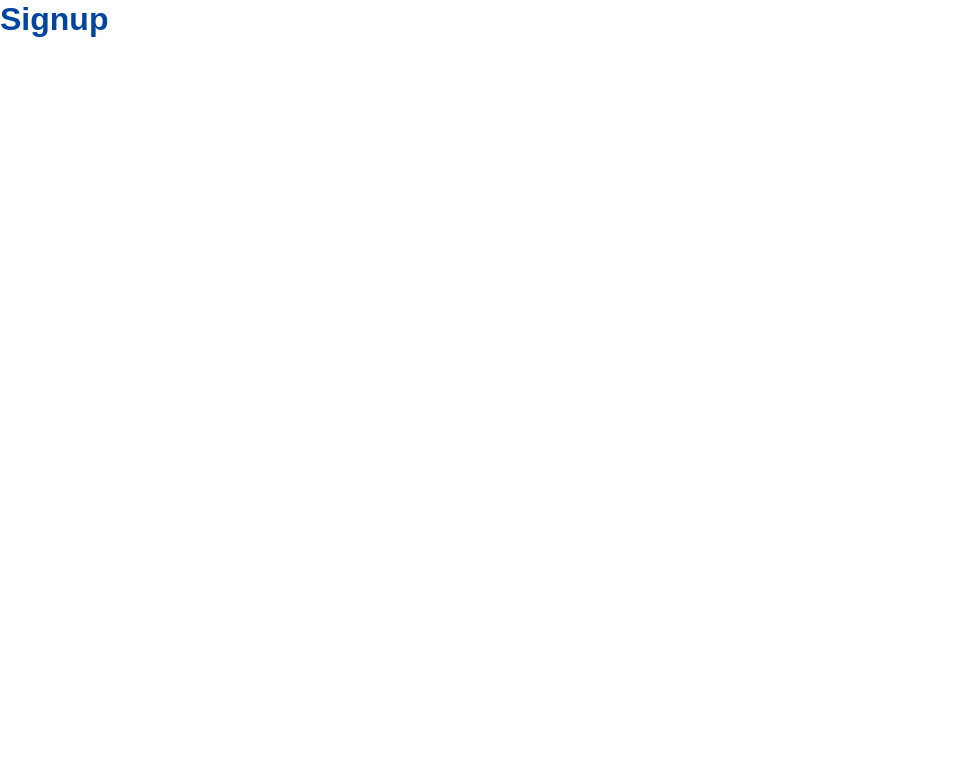
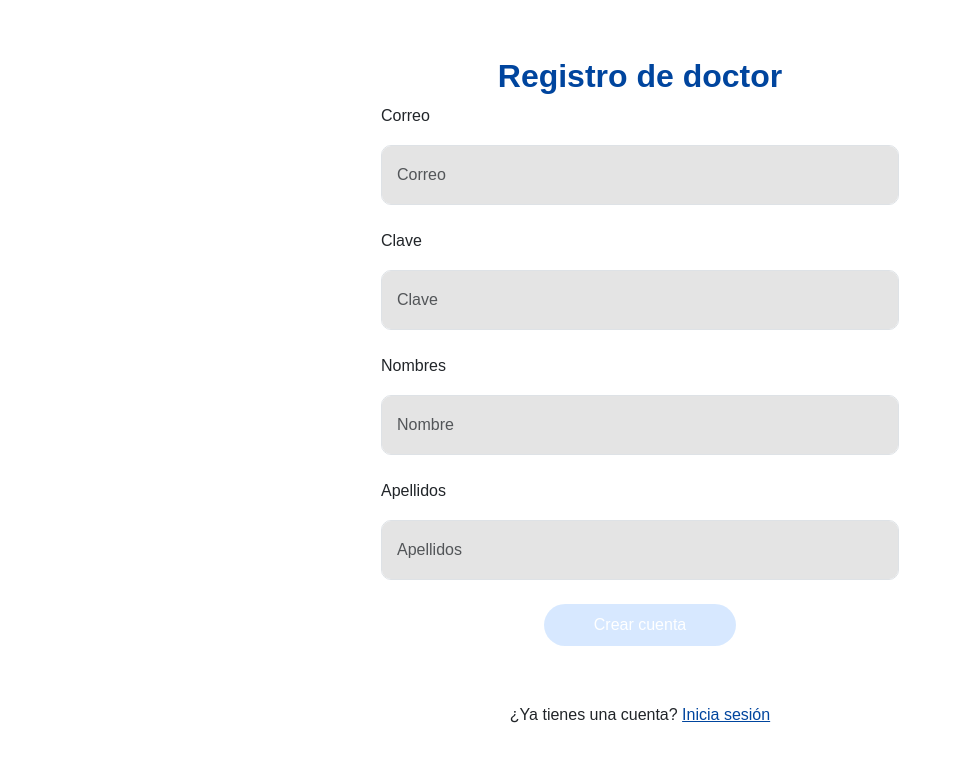
Before and after one commit to afDonosoD/entregas-ux, a React (Vite) app in the folder mediminder-web/: page /signup in a window 1280 px wide. Shown: the top 762 px of the page, without its empty margins (0-961 px from the left). Built offline with nearby package versions, Linux system fonts and the light colour scheme; a web font is replaced by a local one.

Commit message:
Added all fields to signup

```diff
--- /dev/null
+++ b/mediminder-web/src/views/signup/signup.css
@@ -0,0 +1,35 @@
+#signup-page #pills-icon {
+  width: 105px;
+  height: 105px;
+  fill: black;
+}
+
+#signup-page #pills-icon-container {
+  margin-top: 83px;
+  margin-bottom: 83px;
+}
+
+#signup-page label {
+  margin-bottom: 17px;
+}
+
+#signup-page .custom-input-group {
+  margin-bottom: 24px;
+  width: 100%;
+}
+
+#signup-page form {
+  margin-bottom: 57px;
+}
+
+#signup-page form button[type="submit"] {
+  padding: 9px 50px;
+  width: fit-content;
+}
+
+#signup-page .signup-form {
+  width: 100%;
+  max-width: 518px;
+  display: flex;
+  flex-direction: column;
+}
--- a/mediminder-web/src/views/signup/signup.jsx
+++ b/mediminder-web/src/views/signup/signup.jsx
@@ -1,7 +1,72 @@
+import { Link } from 'react-router';
+import './signup.css';
+import { useState } from 'react';
+
 function Signup() {
+  const [email, setEmail] = useState('');
+  const [password, setPassword] = useState('');
+  const [name, setName] = useState('');
+  const [lastName, setLastName] = useState('');
+
+  const handleSubmit = (e) => {
+    e.preventDefault();
+    // TODO: Send to dashboard
+  }
+
   return (
     <>
-      <h1>Signup</h1>
+      <div id='signup-page' className="container d-flex flex-column justify-content-center align-items-center vh-100">
+        <h1>Registro de doctor</h1>
+        <form className='w-100 signup-form'>
+          <div className="custom-input-group w-100">
+            <label htmlFor="email" className="form-label">Correo</label>
+            <input
+              type="email"
+              className="form-control"
+              id="email"
+              placeholder='Correo'
+              required
+              value={email}
+              onChange={(e) => setEmail(e.target.value)} />
+          </div>
+          <div className="custom-input-group w-100">
+            <label htmlFor="password" className="form-label">Clave</label>
+            <input
+              type="password"
+              className="form-control"
+              id="password"
+              placeholder='Clave'
+              required
+              value={password}
+              onChange={(e) => setPassword(e.target.value)} />
+          </div>
+          <div className="custom-input-group w-100">
+            <label htmlFor="name" className="form-label">Nombres</label>
+            <input
+              type="text"
+              className="form-control"
+              id="name"
+              placeholder='Nombre'
+              required
+              value={name}
+              onChange={(e) => setName(e.target.value)} />
+          </div>
+          <div className="custom-input-group w-100">
+            <label htmlFor="lastName" className="form-label">Apellidos</label>
+            <input
+              type="text"
+              className="form-control"
+              id="lastName"
+              placeholder='Apellidos'
+              required
+              value={lastName}
+              onChange={(e) => setLastName(e.target.value)} />
+          </div>
+          <button type="submit" className="btn btn-primary rounded-pill align-self-center" disabled={!email || !password || !name || !lastName} onClick={handleSubmit}>Crear cuenta</button>
+        </form>
+
+        <p>¿Ya tienes una cuenta? <Link to="/login">Inicia sesión</Link></p>
+      </div>
     </>
   );
 }
```
